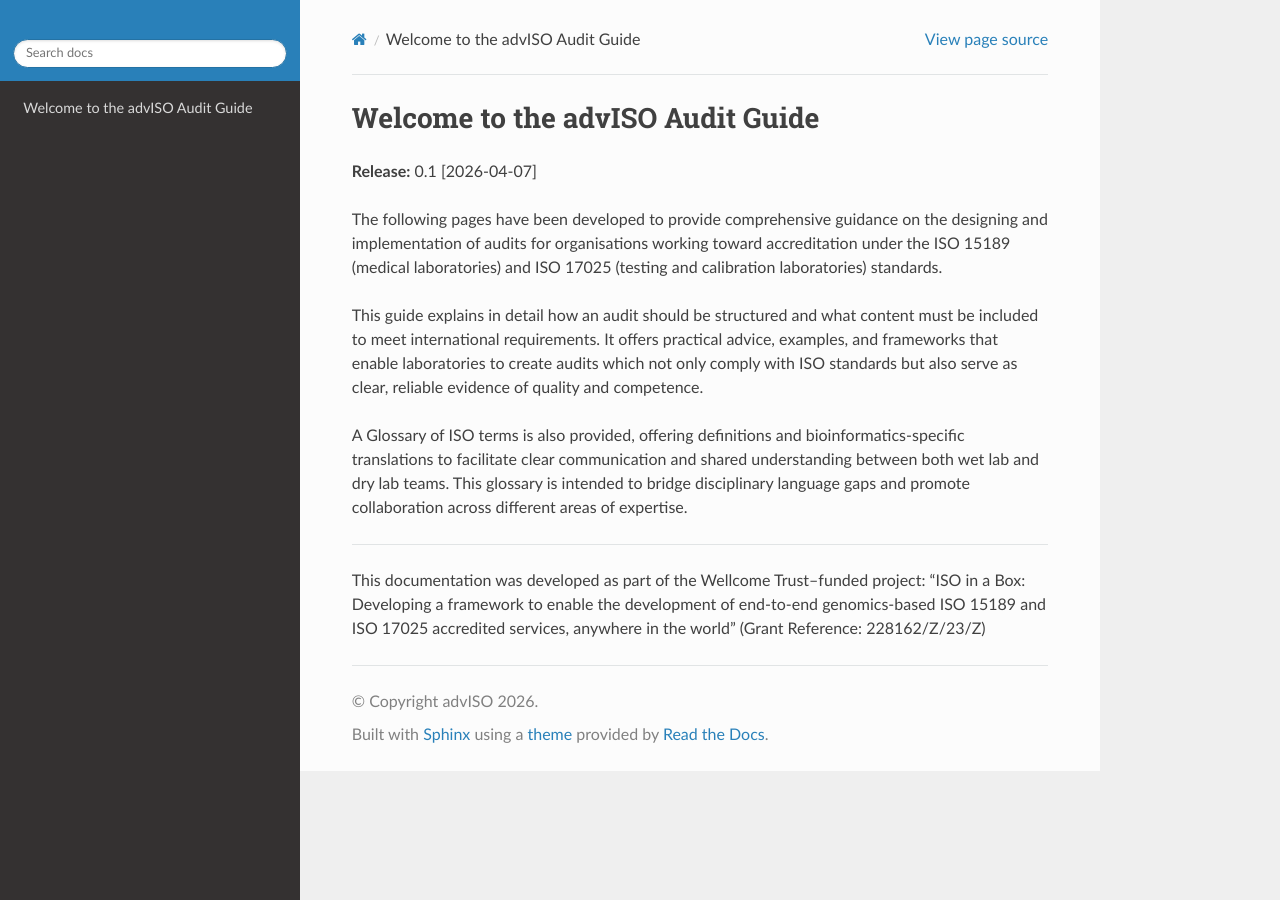
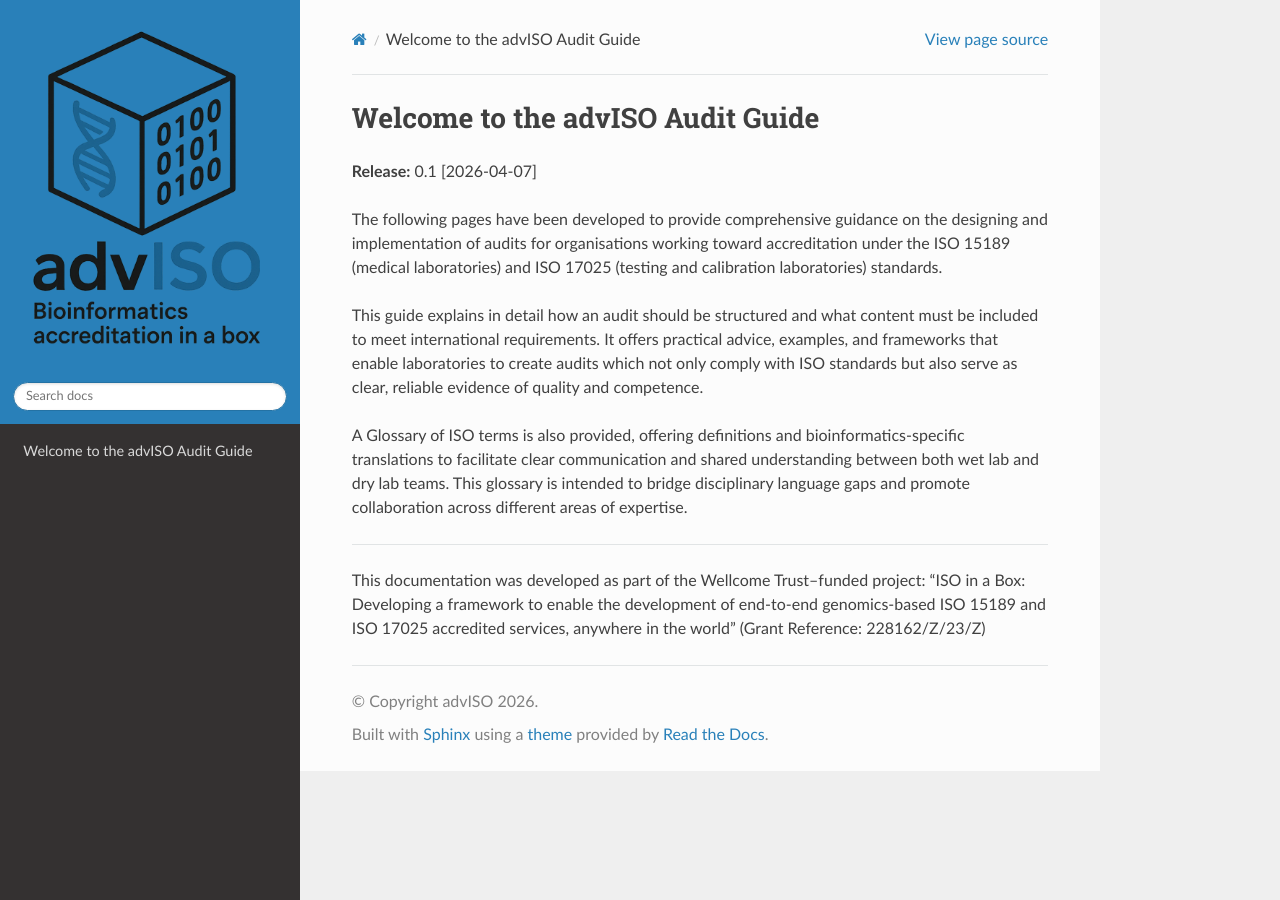
Before and after one commit to advISO-project/advISO_audit_guide, a Sphinx documentation site: the page built from docs/source/index.rst, in a window 1280 px wide. Built offline with Sphinx 7.4.7 and the Read the Docs theme 3.1.0, drawn with Linux system fonts in a browser that asks for light colours; pages that are not in the unit, such as notebooks, are missing from menus.

Commit message:
Fix incorrect logo path

```diff
--- a/docs/source/conf.py
+++ b/docs/source/conf.py
@@ -50,7 +50,7 @@ html_css_files = [
 ]
 
 # Path to the advISO logo
-html_logo = '_static/advISO_logo.png'
+html_logo = '_static/adviso_logo.png'
 
 html_theme_options = {
     'logo_only': True,
```
